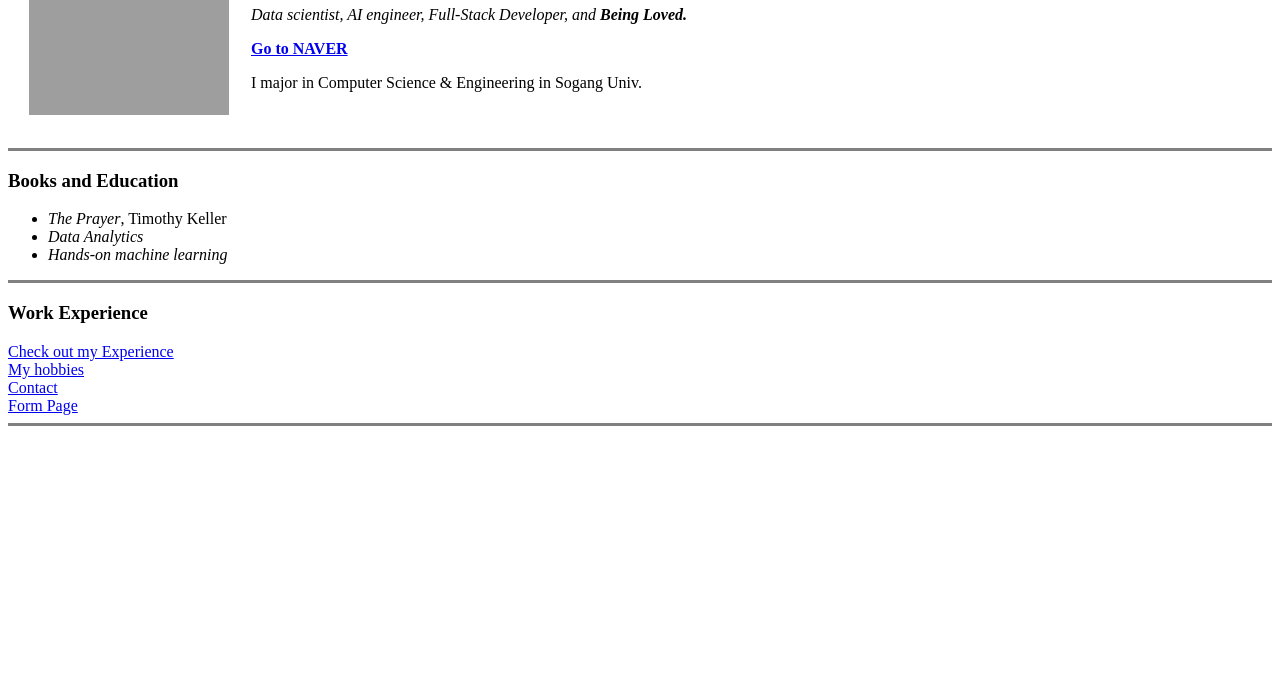
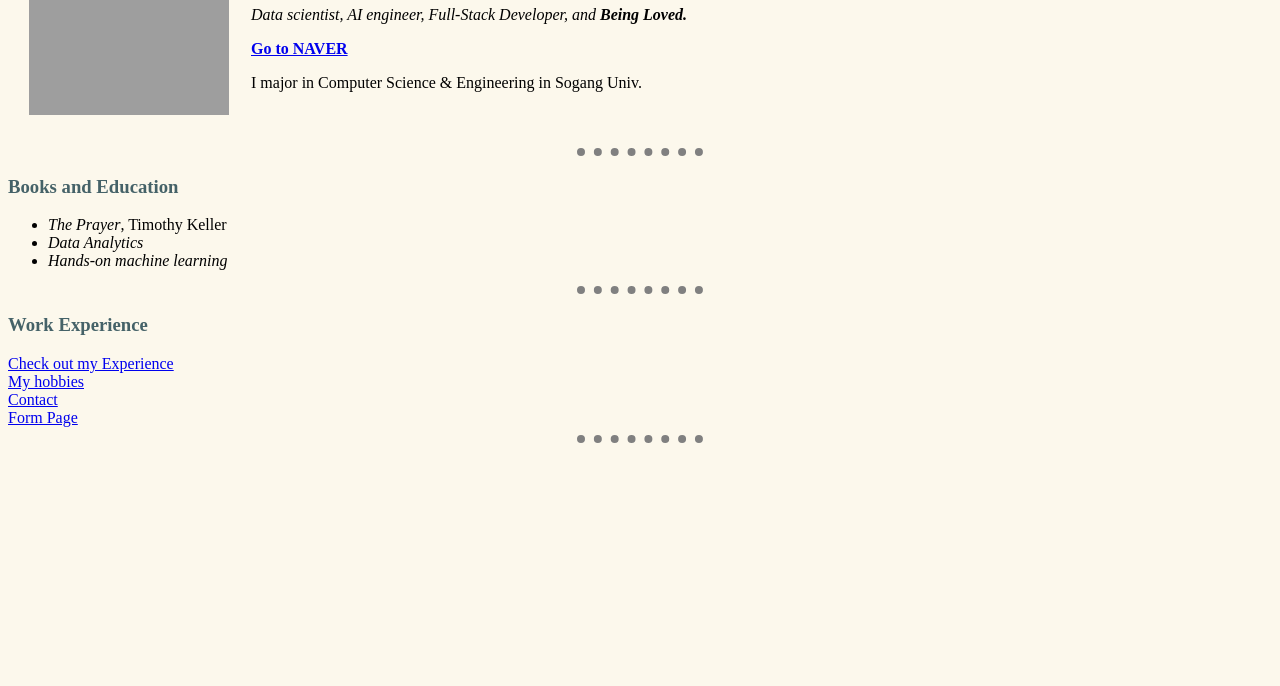
Before and after one commit to sejeong-git/Web-Development-Udemy, a plain HTML site: page index.html in a window 1280 px wide. Shown: the part 114-800 px from the top of the page. Drawn offline with Linux system fonts and the light colour scheme; grey boxes are pictures that could not be loaded.

Commit message:
ADD CSS files.

```diff
--- /dev/null
+++ b/css/styles.css
@@ -0,0 +1,15 @@
+body {
+  background-color: #fcf8ec;
+}
+
+hr {
+  border-color: grey;
+  border-style: dotted none none;
+  border-top-width: 8px;
+  width: 10%;
+  background-color: rgba(0,0,0,0);
+}
+
+h1,h3 {
+  color: #456268;
+}
--- a/index.html
+++ b/index.html
@@ -5,9 +5,7 @@
   <meta charset="utf-8">
   <meta name="description" content="The Portfolio Site of Sejeong" />
   <title>💚 Sejeong's Personal Site</title>
-
-</head>
-
+  <link rel="stylesheet" href="css/styles.css">
 <body>
   <table cellspacing ="20">
     <tr>
```
Also changed, not shown: contact.html (+1 -0 lines), form.html (+1 -0 lines), hobbies.html (+1 -0 lines), work.html (+1 -0 lines).
